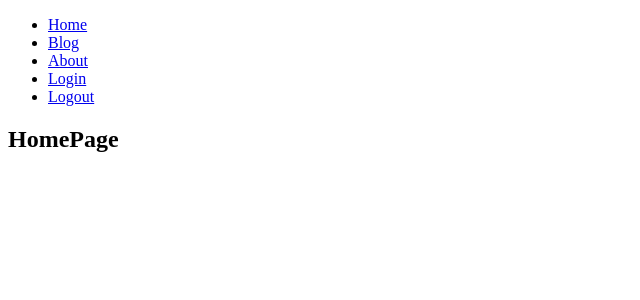
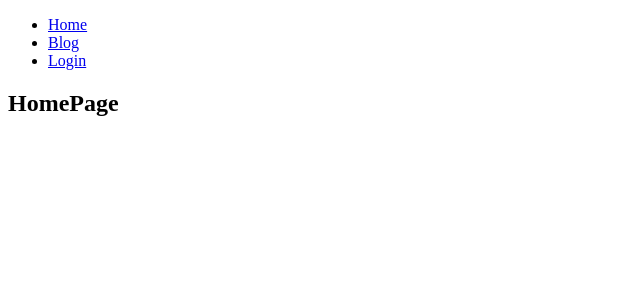
Before and after one commit to rCristianH/react-router-learn-repo, a React (Vite) app: page /blog/1 in a window 1280 px wide. Shown: the top 300 px of the page, without its empty margins (0-640 px from the left). Built offline with nearby package versions, Linux system fonts and the light colour scheme.

Commit message:
private and public routes (no render)

```diff
--- a/src/Components/Menu.jsx
+++ b/src/Components/Menu.jsx
@@ -1,27 +1,53 @@
 import { NavLink } from "react-router-dom";
+import { useAuth } from "./auth/auth";
 
 const Menu = () => {
+  const auth = useAuth();
   return (
     <nav>
       <ul>
-        <li>
-          <NavLink to="/">Home</NavLink>
-        </li>
-        <li>
-          <NavLink to="/blog">Blog</NavLink>
-        </li>
-        <li>
-          <NavLink to="/about">About</NavLink>
-        </li>
-        <li>
-          <NavLink to="/Login">Login</NavLink>
-        </li>
-        <li>
-          <NavLink to="/Logout">Logout</NavLink>
-        </li>
+        {routes.map((route) => {
+          if (route.publicOnly && auth.user) return null;
+          /* si la ruta solo esta en modo publico y esta autenticado no la renderize (return null) break  */
+          if (route.private && !auth.user) return null;
+          return (
+            <li key={route.to}>
+              <NavLink to={route.to}>{route.text}</NavLink>
+            </li>
+          );
+        })}
       </ul>
     </nav>
   );
 };
 
+const routes = [];
+routes.push({
+  to: "/",
+  text: "Home",
+  private: false,
+});
+routes.push({
+  to: "/blog",
+  text: "Blog",
+  private: false,
+});
+routes.push({
+  to: "/about",
+  text: "About",
+  private: true,
+});
+routes.push({
+  to: "/login",
+  text: "Login",
+  private: false,
+  publicOnly: true,
+  /* Se muestra solo si no esta logeado */
+});
+routes.push({
+  to: "/logout",
+  text: "Logout",
+  private: true,
+});
+
 export { Menu };
```
